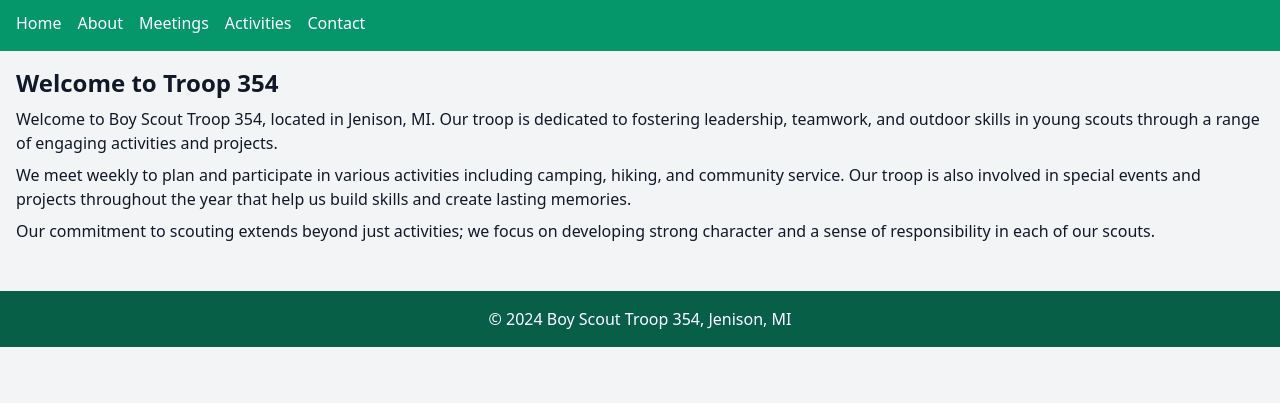
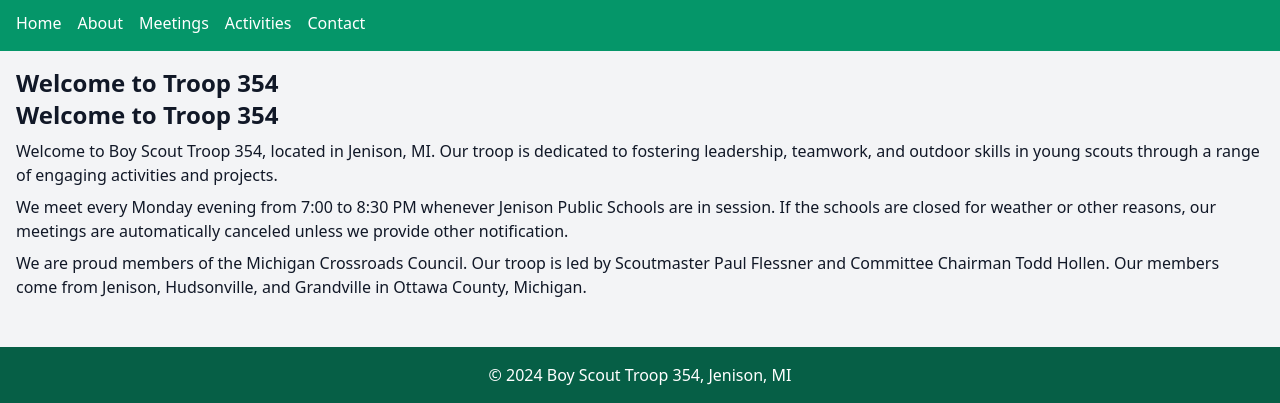
Before and after one commit to BlakeGurnee/Troop-354-Website, a plain HTML site: page index.html in a window 1280 px wide. Shown: the part 531-934 px from the top of the page. Before the commit the page ends 878 px from the top, so only its background shows below. Drawn offline with nearby package versions, Linux system fonts and the light colour scheme.

Commit message:
Update index.html

```diff
--- a/index.html
+++ b/index.html
@@ -44,9 +44,10 @@
     <main class="p-4">
         <section class="mb-8">
             <h2 class="text-2xl font-bold">Welcome to Troop 354</h2>
+            <h2 class="text-2xl font-bold">Welcome to Troop 354</h2>
             <p class="mt-2">Welcome to Boy Scout Troop 354, located in Jenison, MI. Our troop is dedicated to fostering leadership, teamwork, and outdoor skills in young scouts through a range of engaging activities and projects.</p>
-            <p class="mt-2">We meet weekly to plan and participate in various activities including camping, hiking, and community service. Our troop is also involved in special events and projects throughout the year that help us build skills and create lasting memories.</p>
-            <p class="mt-2">Our commitment to scouting extends beyond just activities; we focus on developing strong character and a sense of responsibility in each of our scouts.</p>
+            <p class="mt-2">We meet every Monday evening from 7:00 to 8:30 PM whenever Jenison Public Schools are in session. If the schools are closed for weather or other reasons, our meetings are automatically canceled unless we provide other notification.</p>
+            <p class="mt-2">We are proud members of the Michigan Crossroads Council. Our troop is led by Scoutmaster Paul Flessner and Committee Chairman Todd Hollen. Our members come from Jenison, Hudsonville, and Grandville in Ottawa County, Michigan.</p>
         </section>
     </main>
 
```
